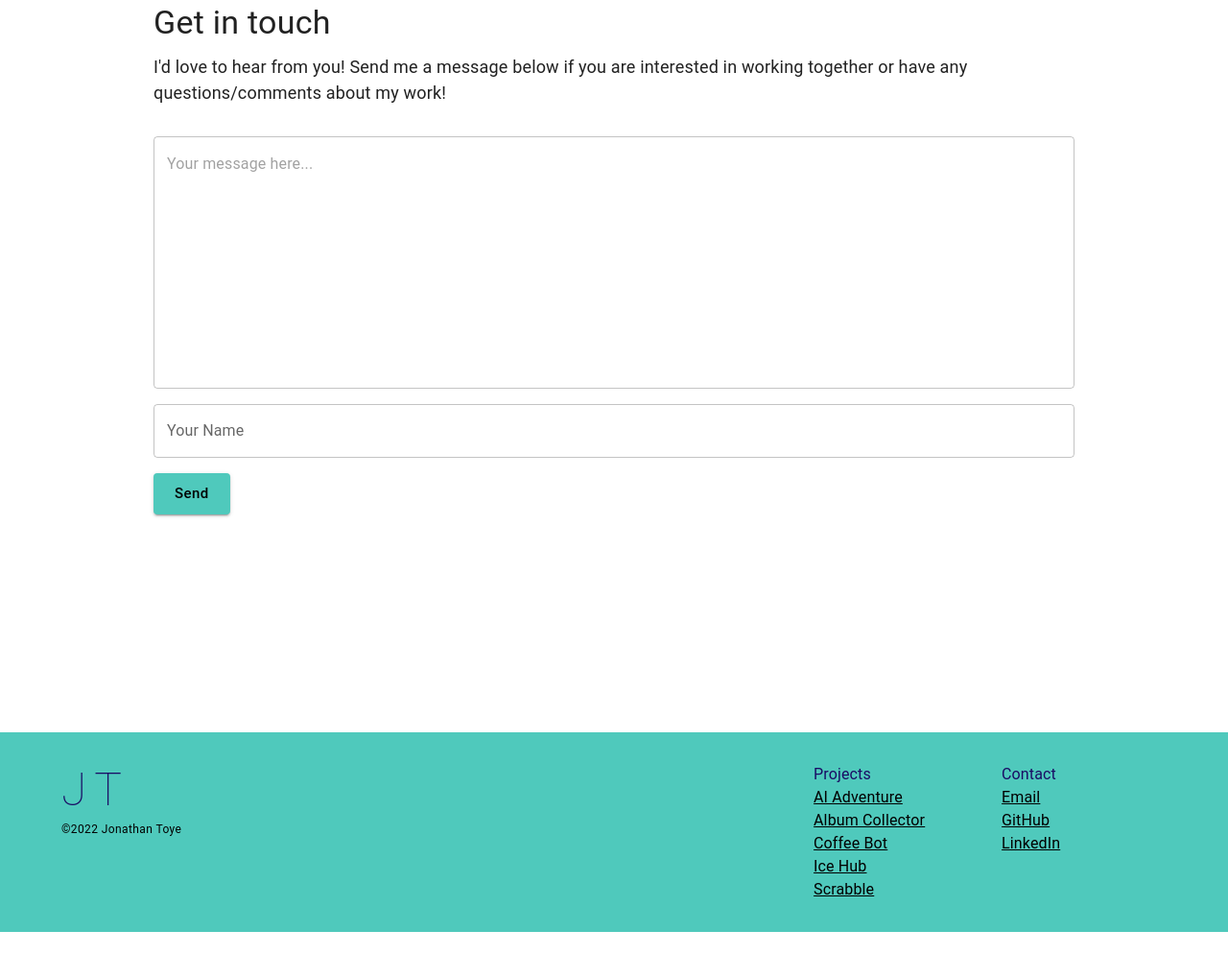
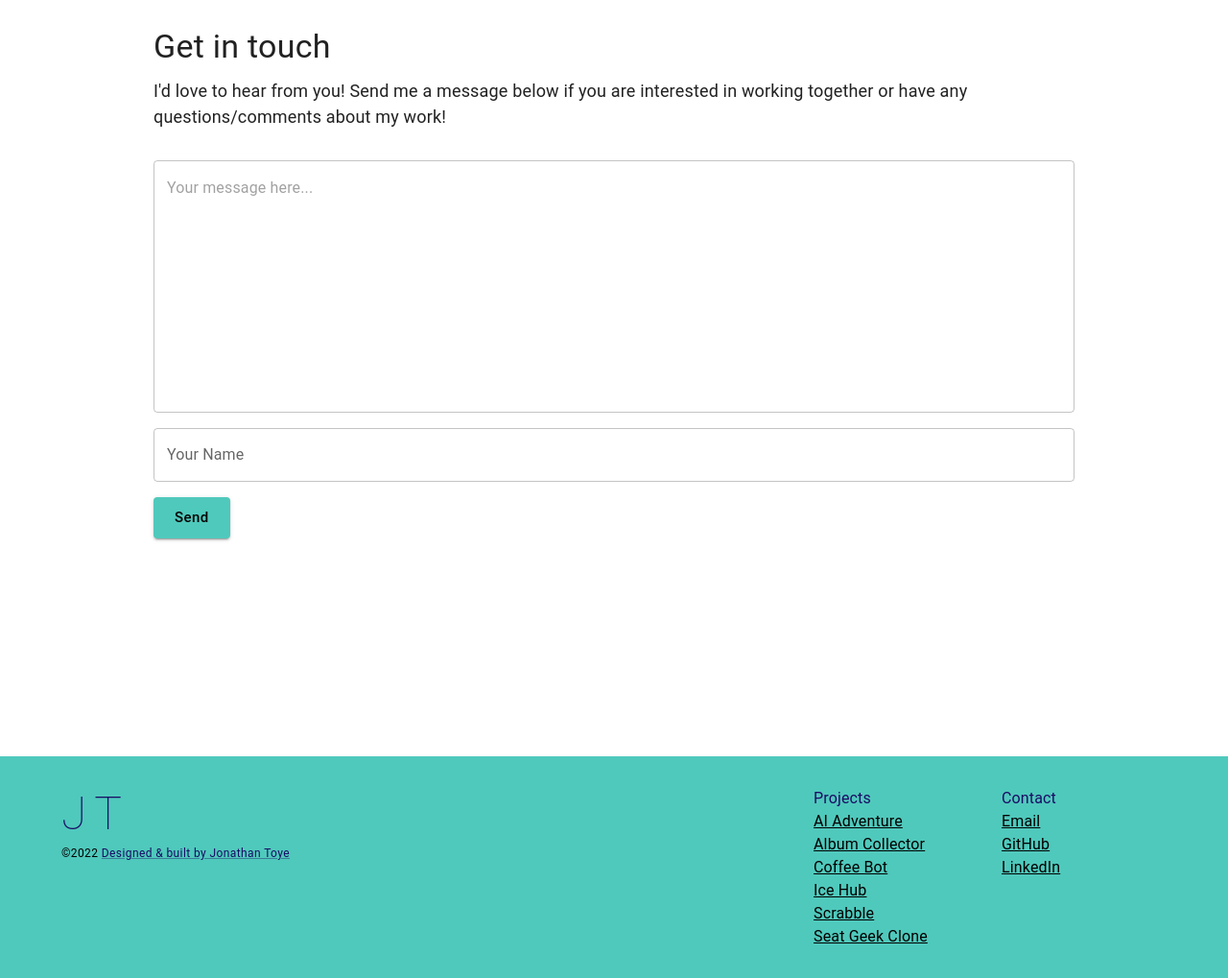
Before and after one commit to jontoye/portfolio-website, a Gatsby site: page / in a window 1280 px wide. Shown: the part 3587-4606 px from the top of the page at 96% size. Before the commit the page ends 4558 px from the top, so only its background shows below. Built offline with nearby package versions, Linux system fonts and the light colour scheme; Gatsby itself is replaced by a stand-in of ours.

Commit message:
add project and new link in footer

```diff
--- a/content/projects/seat-geek-clone.mdx
+++ b/content/projects/seat-geek-clone.mdx
@@ -1,14 +1,14 @@
 ---
 name: 'Seat Geek Clone'
-image: ''
+image: 'https://i.imgur.com/SJLhL9h.png?2'
 github: 'https://github.com/jontoye/seatgeek-clone'
-url: ''
+url: 'https://seatgeekclone.herokuapp.com/'
 tech:
   - React
   - MUI
   - Mapbox API
   - SeatGeek API
-showing: 'false'
+showing: 'true'
 ---
 
-A cloned frontend version of SeatGeek. ......
+A frontend clone of <code>seatgeek.com</code> homepage. Displays events based on location and date filters controlled by user.
--- a/src/components/Footer.jsx
+++ b/src/components/Footer.jsx
@@ -26,7 +26,15 @@ const Footer = ({ data }) => {
             <Typography variant="h3" sx={styles.initials}>
               JT
             </Typography>
-            <Typography variant="caption">&copy;2022 Jonathan Toye</Typography>
+            <Typography variant="caption">
+              &copy;2022{' '}
+              <Link
+                color="customBlue.main"
+                href="https://github.com/jontoye/portfolio-website"
+                target="_blank">
+                Designed & built by Jonathan Toye
+              </Link>
+            </Typography>
           </Grid>
           <Grid item xs={12} sm={3} md={2}>
             <Typography variant="subtitle" color="customBlue.main">
```
